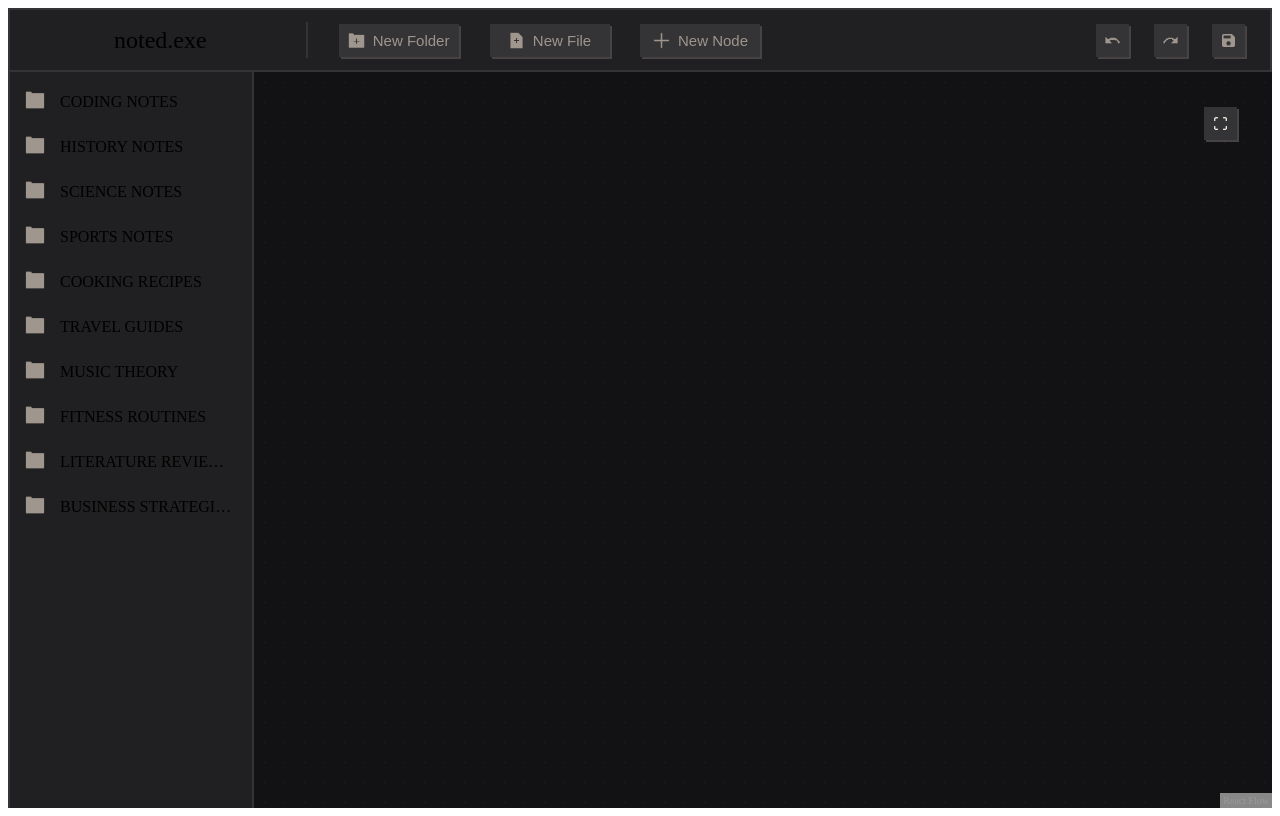
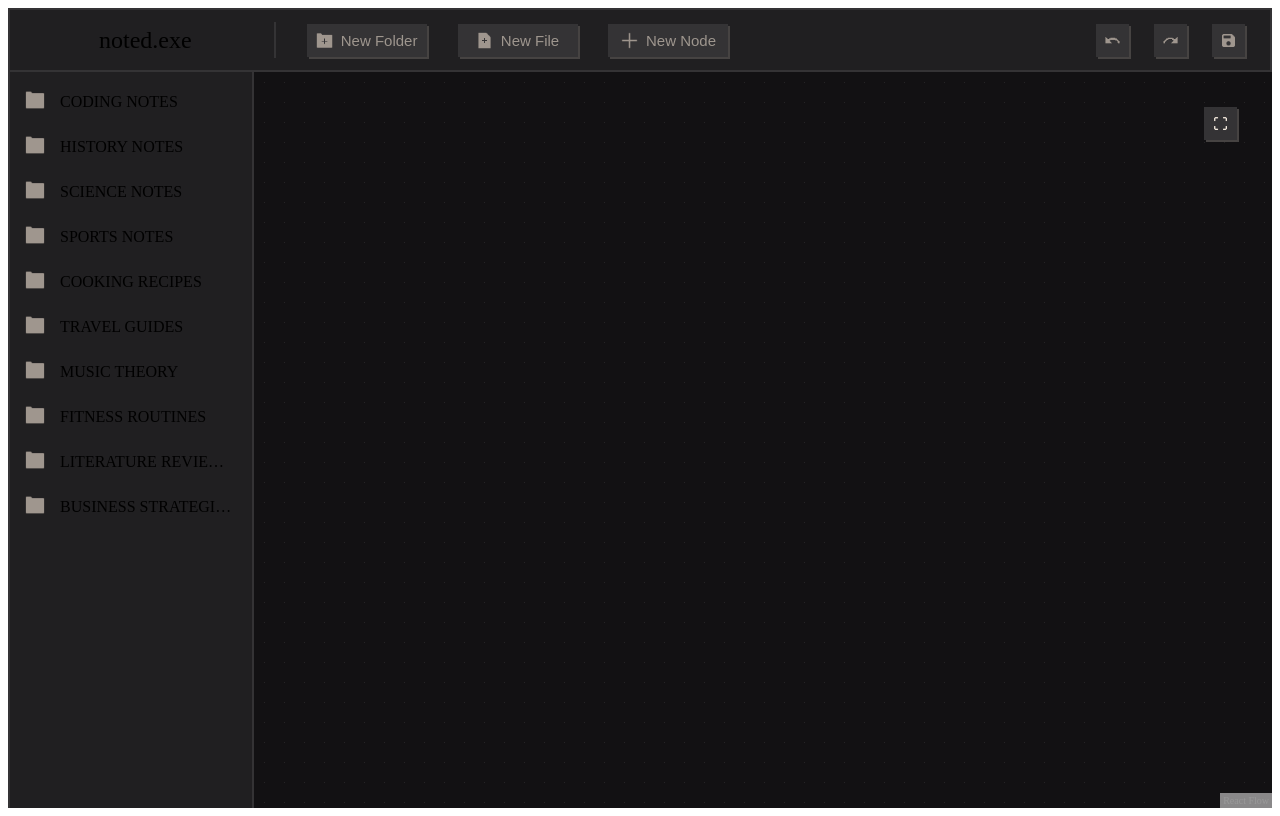
Before and after one commit to JohnArochaDev/noted, a Next.js app: page / in a window 1280 px wide. Built offline with nearby package versions, Linux system fonts and the light colour scheme.

Commit message:
re-centered hotbar logo

```diff
--- a/app/Components/HotBar/index.tsx
+++ b/app/Components/HotBar/index.tsx
@@ -6,7 +6,7 @@ export const HotBar = () => {
   return (
     <div className={styles.hotBar}>
       <div className={styles.leftSection}>
-        <h2 style={{ fontWeight: 100, marginLeft: "75px" }}>noted.exe</h2>
+        <h2 style={{ fontWeight: 100, marginLeft: "60px" }}>noted.exe</h2>
         <div className={styles.verticalDivider} />
         <Button label="New Folder" type="newFolder" />
         <Button label="New File" type="newFile" />
--- a/app/Components/HotBar/styles.module.scss
+++ b/app/Components/HotBar/styles.module.scss
@@ -25,6 +25,6 @@
   width: 2px;
   height: 60%;
   background-color: #343335;
-  margin-left: 99px;
+  margin-left: 82px;
   z-index: 1000;
 }
```
